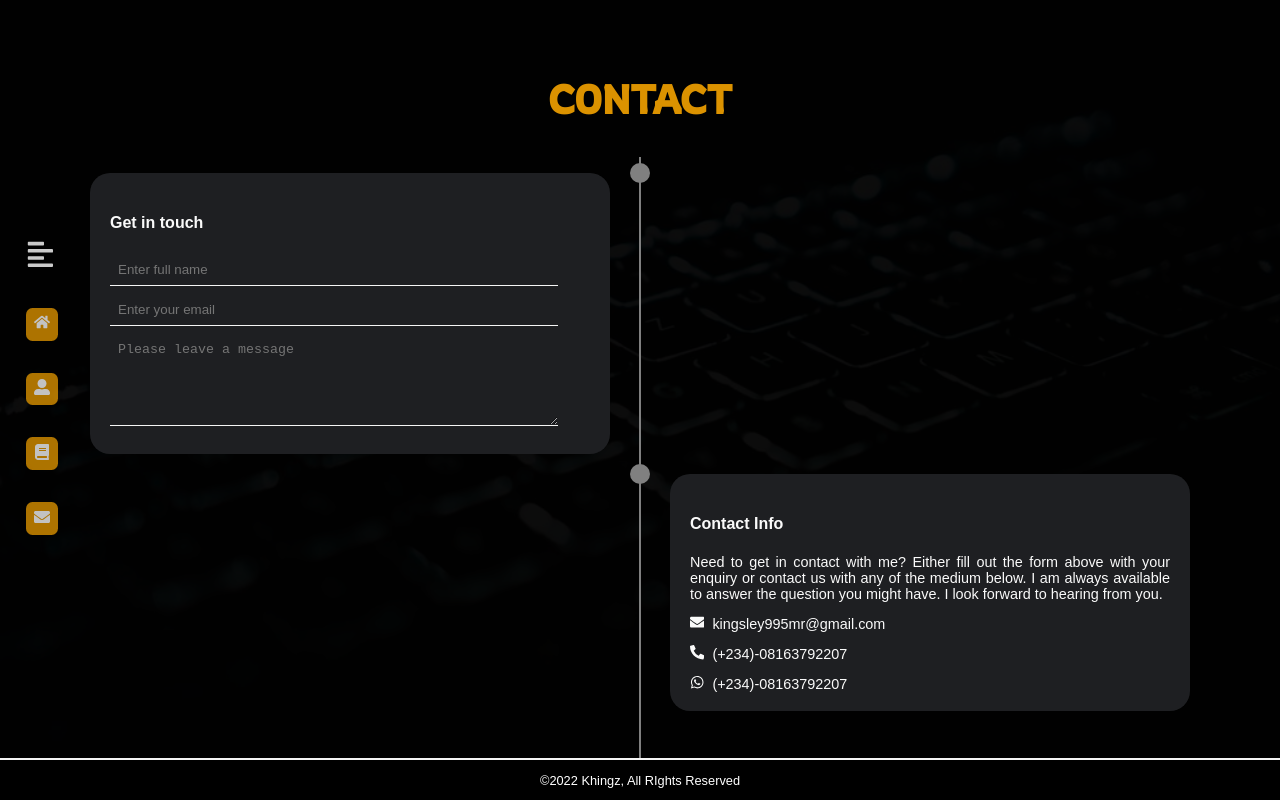
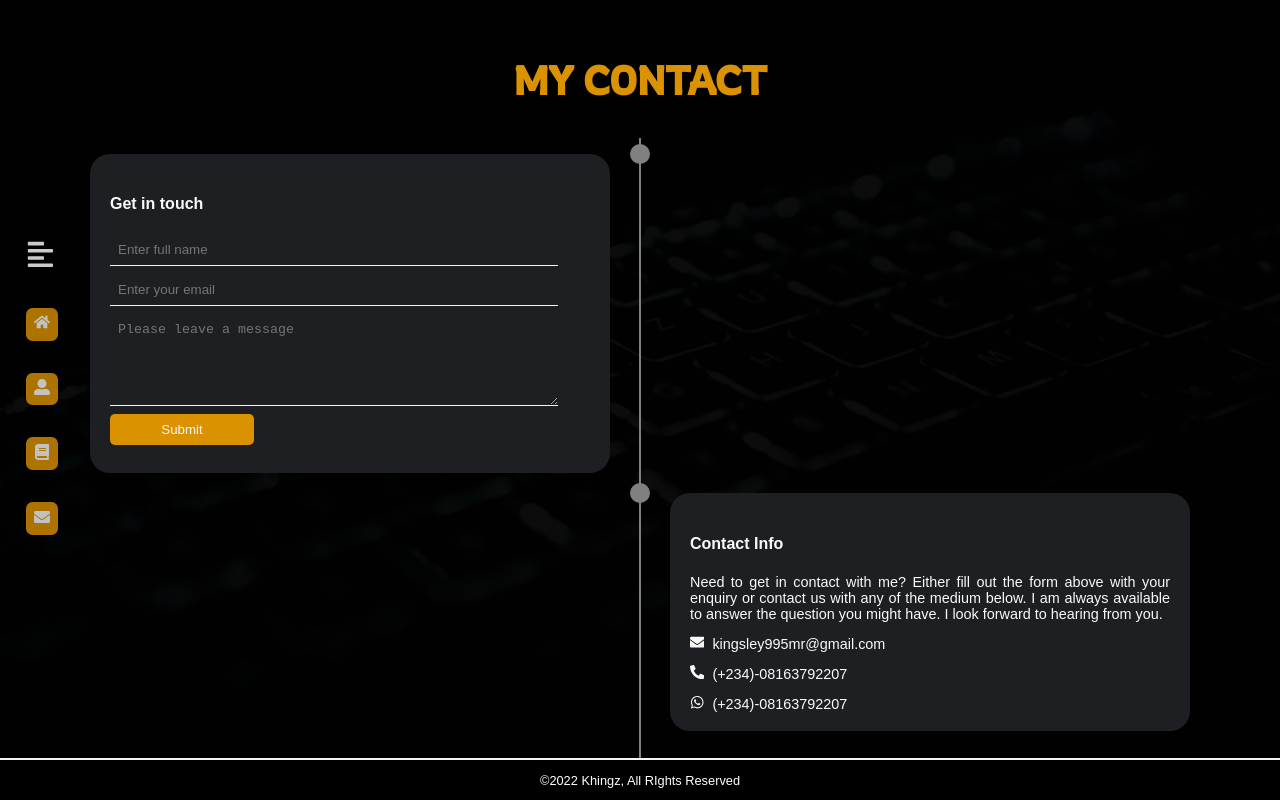
Before and after one commit to Khingz/port-web, a React (Create React App) app: page /contact in a window 1280 px wide. Built offline with nearby package versions, Linux system fonts and the light colour scheme; a web font is replaced by a local one.

Commit message:
netlify success page added 1

```diff
--- a/src/Pages/About.css
+++ b/src/Pages/About.css
@@ -65,7 +65,7 @@
 }
 
 .tech-familiar ul li:nth-child(odd) {
-    background-color: black;
+    background-color: #302f46;
     color: white;
 }
 
--- a/src/Pages/Contact.css
+++ b/src/Pages/Contact.css
@@ -103,6 +103,21 @@ input, textarea {
     color: whitesmoke;
 }
 
+.submit-btn {
+    width: 30%;
+    background-color: #db9200;
+    padding: 0.5rem;
+    transition: 0.5s ease-in-out;
+    border: none;
+    cursor: pointer;
+    border-radius: 5px;
+}
+
+.submit-btn:hover {
+    background-color: #926100;
+}
+
+
 .timeline-content > p {
     font-weight: 200;
     font-size: .9rem;
--- a/src/Pages/Contact.jsx
+++ b/src/Pages/Contact.jsx
@@ -7,7 +7,7 @@ import { motion } from 'framer-motion'
 const contact = () => {
   return (
     <motion.div className='contact-container'  initial={{scaleY: 0}} animate={{scaleY: 1}} exit={{scaleY: 0}} transition={{duration: 0.8}}>
-      <h2>CONTACT</h2>
+      <h2>MY CONTACT</h2>
       <div className="contact">
       <ul>
       <li>
@@ -17,6 +17,7 @@ const contact = () => {
             <input type="text" className='fullname' placeholder='Enter full name' />
             <input type="email" name="email" className='email' placeholder='Enter your email' />
             <textarea name="msg" className='message' cols="30" rows="5" placeholder='Please leave a message'></textarea>
+            <input type="submit" value="Submit" className='submit-btn' />
           </form>
         </div>
       </li>
--- a/src/Pages/Portfolio.css
+++ b/src/Pages/Portfolio.css
@@ -50,7 +50,7 @@
     text-align: left;
     box-shadow: 0 4px 8px 0 rgba(0,0,0,0.2);
     transition: 0.7s;
-    background-color: rgb(33, 33, 33);
+    background-color: #302f46;
     cursor: pointer;
     border-radius: 2%;
     padding: 1rem;
```
